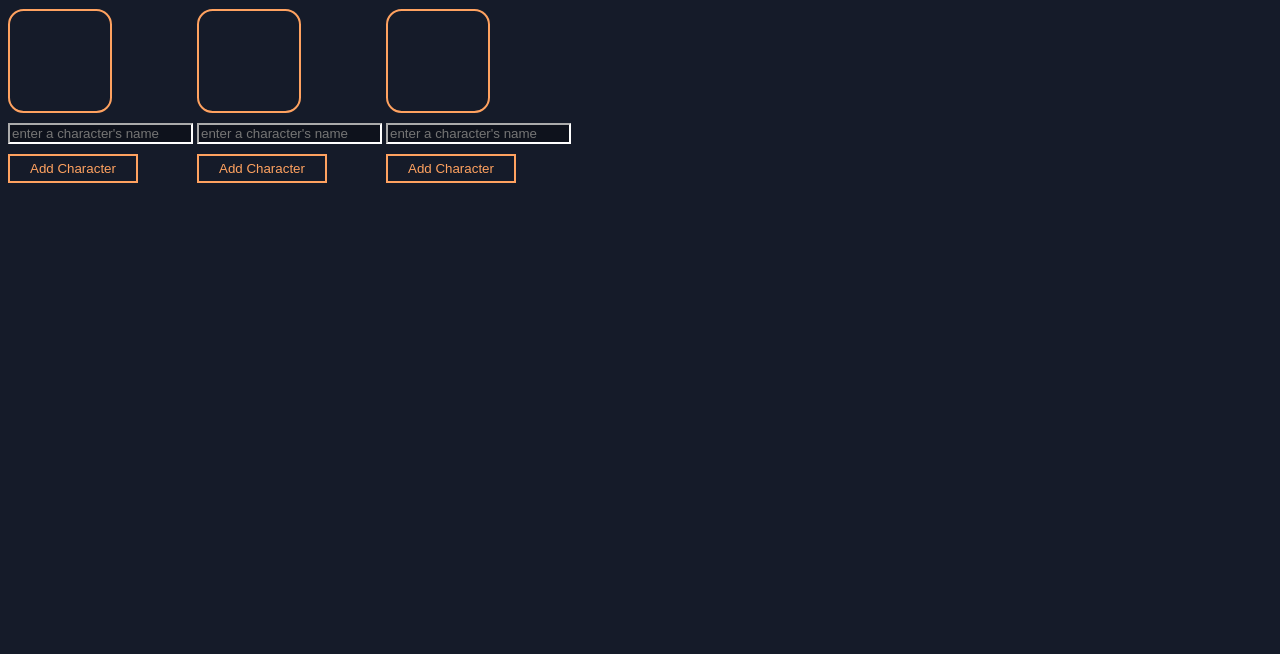
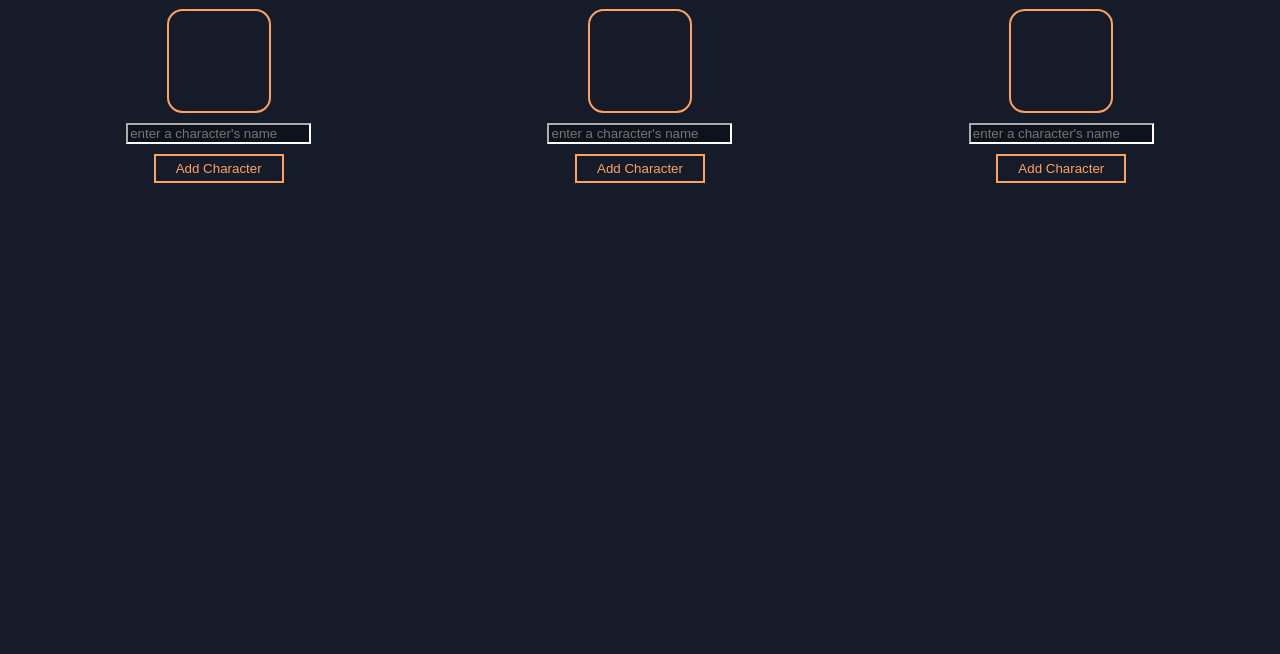
Before and after one commit to Eli-Drew/Character_Distributer, a plain HTML site: page web_app/index.html in a window 1280 px wide. Shown: the part 146-800 px from the top of the page. Drawn offline with Linux system fonts and the light colour scheme.

Commit message:
updated character assigner

```diff
--- a/web_app/index.html
+++ b/web_app/index.html
@@ -9,7 +9,7 @@
 <body>
     <h1 id="title">Random Character Assigner</h1>
 
-
+<div id="body">
     <div class="tier_column">
         <h3 class="tier_header">Tier A</h3>
         <div class="tier_display_box"></div>
@@ -39,6 +39,6 @@
             <button class="add_char">Add Character</button>
         </div>
     </div>
-
+</div>
 </body>
 </html>
--- a/web_app/styles.css
+++ b/web_app/styles.css
@@ -5,7 +5,11 @@ body {
 /* class styles */
 
 .tier_column {
-    display: inline-block;
+    display: flex;
+    flex-direction: column;
+    align-items: center;
+    /* justify-content: space-around; */
+    color: #f1ff5c;
 }
 
 .tier_header {
@@ -56,3 +60,8 @@ body {
     text-align: center;
     color: #f4ed0c;
 }
+
+#body {
+    display: flex;
+    justify-content: space-around;
+}
```
